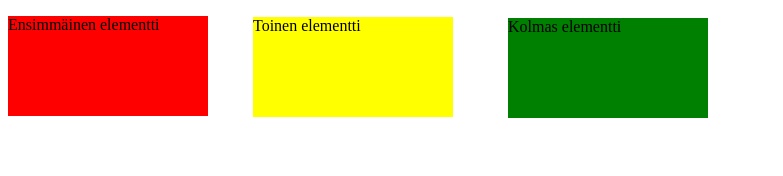
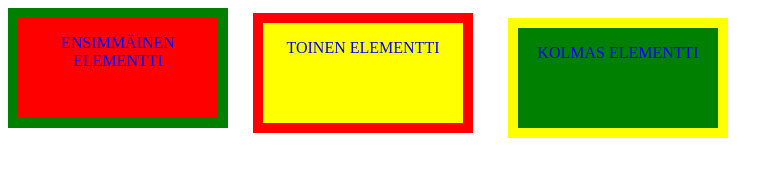
Before and after one commit to Kaabero/Lapio-website, a plain HTML site: page position.html in a window 1280 px wide. Shown: the whole page, without its empty margins (0-783 px from the left). Drawn offline with Linux system fonts and the light colour scheme.

Commit message:
Osa 3. Kymmenes tehtävä

```diff
--- a/styles.css
+++ b/styles.css
@@ -1,7 +1,15 @@
+
+
 .first-box-container {
   width: 200px;
   height: 100px;
   background-color: red;
+  text-align: center;
+  color: blue;
+  border-color: green;
+  border-width: 10px;
+  border-style: solid;
+  text-transform: uppercase;
 }
 
 .second-box-container {
@@ -11,6 +19,12 @@
   left: 245px;
   bottom: 115px;
   background-color: yellow;
+  text-align: center;
+  color: blue;
+  border-color: red;
+  border-width: 10px;
+  border-style: solid;
+  text-transform: uppercase;
 }
 
 .third-box-container {
@@ -19,5 +33,11 @@
   background-color: green;
   left: 500px;
   bottom: 230px;
+  text-align: center;
+  color: blue;
+  border-color: yellow;
   position: relative;
+  border-width: 10px;
+  border-style: solid;
+  text-transform: uppercase;
 }
```
